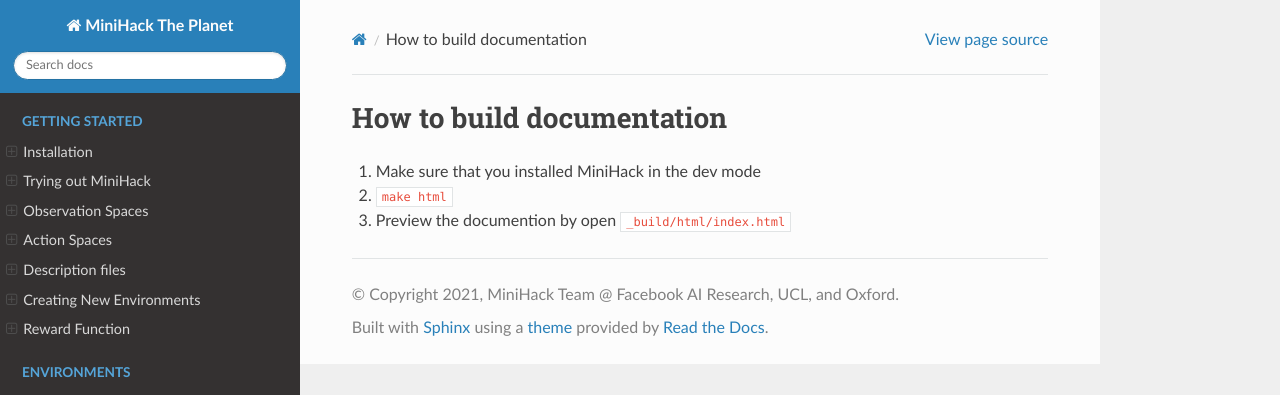
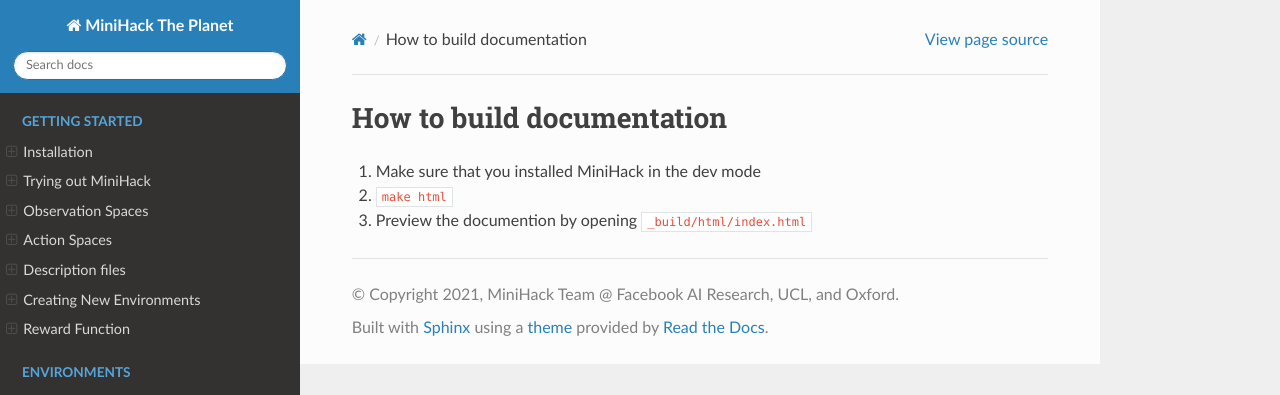
Before and after one commit to facebookresearch/minihack, a Sphinx documentation site: the page built from docs/README.md, in a window 1280 px wide. Shown: the top 395 px of the page. Built offline with Sphinx 7.4.7 and the Read the Docs theme 2.0.0, drawn with Linux system fonts in a browser that asks for light colours.

Commit message:
Updated Readme

```diff
--- a/docs/README.md
+++ b/docs/README.md
@@ -2,4 +2,4 @@
 
 1. Make sure that you installed MiniHack in the [dev mode](../README.md#extending-minihack)
 3. `make html`
-4. Preview the documention by open `_build/html/index.html`
+4. Preview the documention by opening `_build/html/index.html`
```
